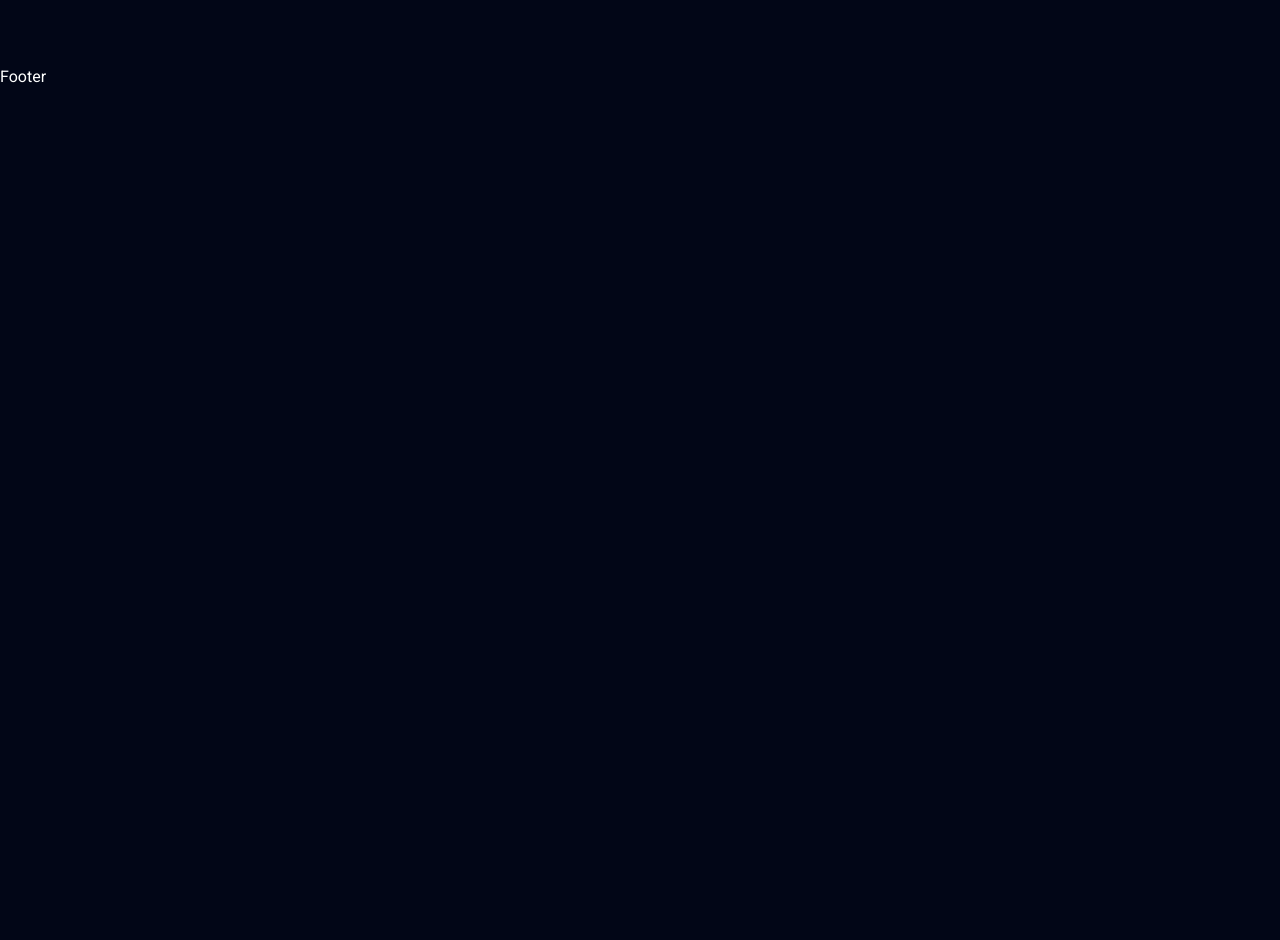
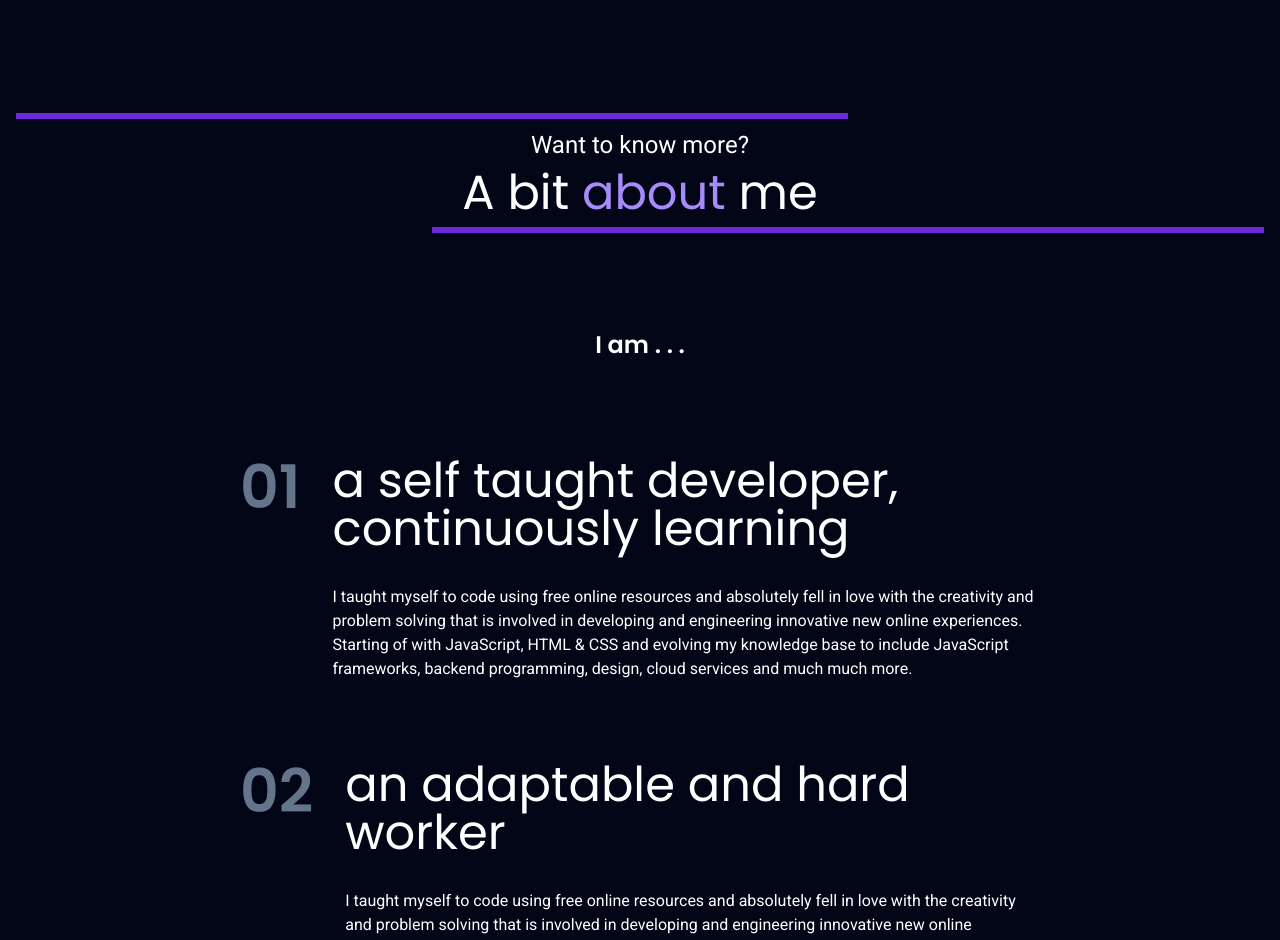
Before and after one commit to logansailer/Web-Portfolio, a React (Vite) app: page / in a window 1280 px wide. Shown: the part 1440-2380 px from the top of the page. Before the commit the page ends 1529 px from the top, so only its background shows below. Built offline with nearby package versions, Linux system fonts and the light colour scheme.

Commit message:
finished site

```diff
--- a/src/App.jsx
+++ b/src/App.jsx
@@ -2,16 +2,13 @@ import { useEffect, useState } from "react";
 import Header from "./components/header";
 import Main from "./components/Main";
 import Footer from "./components/footer";
-import Step from "./components/Step";
 
 function App() {
-  let y;
   const [offset, setOffset] = useState(0);
+  let y = offset;
 
   const onScroll = () => setOffset(window.scrollY);
   window.addEventListener("scroll", onScroll);
-
-  console.log(offset);
 
   function goTop() {
     document.body.scrollIntoView();
@@ -19,6 +16,9 @@ function App() {
 
   return (
     <div className="relative flex flex-col max-w-[1400] mx-auto w-full text-sm sm:text-base min-h-screen">
+      <Header y={y} />
+      <Main />
+      <Footer />
       <div
         className={
           "fixed bottom-0 w-full duration-200 flex p-10 z-[10] " +
@@ -29,14 +29,11 @@ function App() {
       >
         <button
           onClick={goTop}
-          className="ml-auto rounded-full bg-slate-900 text-violet-400 px-3 sm:px-4 hover:bg-slate-800 cursor-pointer aspect-square grid place-items-center"
+          className="ml-auto rounded-full aspect-sqaure bg-slate-900 text-violet-400 px-3 sm:px-4 hover:bg-slate-800 cursor-pointer aspect-square grid place-items-center"
         >
           <i className="fa-solid fa-arrow-up"></i>
         </button>
       </div>
-      <Header y={offset} />
-      <Main />
-      <Footer />
     </div>
   );
 }
--- a/src/components/Footer.jsx
+++ b/src/components/Footer.jsx
@@ -1,5 +1,45 @@
 const Footer = ({}) => {
-    return (<div>Footer</div>)
+  return (
+    <div
+      className="py-20 sm:py-32 bg-black border-t border-solid border-violet-950 flex flex-col
+    gap-4 sm:gap-8 justify-center items-center "
+    >
+      <p className="px-4 py-2 bg-white text-slate-950 font-medium">
+        Connect with me &darr;
+      </p>
+      <div className="flex flex-col gap-4 items-center justify-center">
+        <p>
+          <b className="pr-2">Email</b> logansailer0633@gmail.com
+        </p>
+        <p>
+          <b className="pr-2">Github</b>
+          <a
+            className="text-violet-400"
+            target="_blank"
+            href="https://github.com/logansailer"
+          >
+            logansailer
+            <sup>
+              <i className="fa-solid fa-arrow-up-right-from-square text-xs scale-75"></i>
+            </sup>
+          </a>
+        </p>
+        <p>
+          <b className="pr-2">LinkedIn</b>
+          <a
+            className="text-violet-400"
+            target="_blank"
+            href="https://www.linkedin.com/in/logan-sailer/"
+          >
+            logan-sailer
+            <sup>
+              <i className="fa-solid fa-arrow-up-right-from-square text-xs scale-75"></i>
+            </sup>
+          </a>
+        </p>
+      </div>
+    </div>
+  );
 };
 
 export default Footer;
--- a/src/components/Main.jsx
+++ b/src/components/Main.jsx
@@ -22,6 +22,23 @@ let steps = [
   },
 ];
 
+let benefits = [
+  {
+    name: "a self taught developer, continuously learning",
+    description:
+      "I taught myself to code using free online resources and absolutely fell in love with the creativity and problem solving that is involved in developing and engineering innovative new online experiences. Starting of with JavaScript, HTML & CSS and evolving my knowledge base to include JavaScript frameworks, backend programming, design, cloud services and much much more.",
+  },
+  {
+    name: "an adaptable and hard worker",
+    description:
+      "I taught myself to code using free online resources and absolutely fell in love with the creativity and problem solving that is involved in developing and engineering innovative new online experiences. Starting of with JavaScript, HTML & CSS and evolving my knowledge base to include JavaScript frameworks, backend programming, design, cloud services and much much more.",
+  },
+  {
+    name: "the one who can it done",
+    description:
+      "I taught myself to code using free online resources and absolutely fell in love with the creativity and problem solving that is involved in developing and engineering innovative new online experiences. Starting of with JavaScript, HTML & CSS and evolving my knowledge base to include JavaScript frameworks, backend programming, design, cloud services and much much more.",
+  },
+];
 const Main = ({}) => {
   return (
     <main className="flex flex-col flex-1 p-4">
@@ -29,7 +46,10 @@ const Main = ({}) => {
         id="intropage"
         className="grid grid-cols-1 lg:grid-cols-2 gap-10 py-8 sm:py-14"
       >
-        <div className="flex flex-col lg:justify-center text-center lg:text-left gap-6 md:gap-8 lg:gap-10">
+        <div
+          className="flex flex-col lg:justify-center text-center
+        lg:text-left gap-6 md:gap-8 lg:gap-10"
+        >
           <h2 className="font-semibold text-4xl sm:text-5xl md:text-6xl">
             Hi I'm <span className="poppins text-violet-400">Logan</span> Sailer
             <br />A Full Stack{" "}
@@ -43,10 +63,15 @@ const Main = ({}) => {
           <a
             href="https://www.linkedin.com/in/logan-sailer/"
             target="_blank"
-            className="poppins blueShadow mx-auto lg:mr-auto text-base sm:text-lg md:text-xl relative overflow-hidden px-6 py-3 group rounded-full bg-white text-slate-950 cursor-pointer"
+            className="poppins blueShadow mx-auto lg:mr-auto lg:ml-0 text-base sm:text-lg
+            md:text-xl relative overflow-hidden px-6 py-3 group rounded-full bg-white
+             text-slate-950 cursor-pointer"
           >
-            <div className="absolute top-0 right-full w-full h-full bg-violet-400 opacity-20 group-hover:translate-x-full z-0 duration-200"></div>
-            <h4 className="relative z-9">Get in Touch &#8594;</h4>
+            <div
+              className="absolute top-0 right-full w-full h-full bg-violet-400
+            opacity-20 group-hover:translate-x-full z-0 duration-200"
+            ></div>
+            <h4 className="relative z-9">Get in Touch &rarr;</h4>
           </a>
         </div>
         <div className="relative shadow-2xl grid place-items-center">
@@ -69,7 +94,8 @@ const Main = ({}) => {
         <a
           href=""
           target="_blank"
-          className="mx-auto px-4 py-2 rounded-md border border-solid border-white flex items-center gap-2 -mb-4 sm:-mb-0 -mt-10 hover:border-voilet-70 duration-200"
+          className="mx-auto px-4 py-2 rounded-md border border-solid border-white
+          flex items-center gap-2 -mb-4 sm:-mb-0 -mt-10 hover:border-voilet-70 duration-200"
         >
           <i className="fa-regular fa-circle-play"></i>
           <p>Watch Video</p>
@@ -80,7 +106,40 @@ const Main = ({}) => {
           <Step step={steps[2]} />
         </div>
       </section>
-      <section id="about"></section>
+      <section
+        id="about"
+        className="py-20 pt-10 lg:pt-16 lg:py-32 flex flex-col gap-16 sm:gap-20 md:gap-24 relative"
+      >
+        <div
+          className="flex flex-col gap-2 text-center relative before:absolute
+          before:top-0 before:left-0 before:w-2/3 before:h-1.5 before:bg-violet-700
+        after:absolute after:bottom-0 after:right-0 after:w-2/3 after:h-1.5
+         after:bg-violet-700 py-4"
+        >
+          <h6 className="text-lg sm:text-xl md:text-2xl">Want to know more?</h6>
+          <h3 className="font-semi-bold text-3xl sm:-4xl md:text-5xl">
+            A bit <span className="poppins text-violet-400">about</span> me
+          </h3>
+        </div>
+        <p className="mx-auto poppins font-semibold text-lg sm:text-xl md:text-2xl">
+          I am . . .
+        </p>
+        <div className="flex flex-col gap-20 w-full mx-auto max-w-[800px]">
+          {benefits.map((benefit, index = 0) => (
+            <div className="flex gap-6 sm:gap-8">
+              <p className="poppins text-4xl sm:text-5xl md:text-6xl text-slate-500 font-semibold">
+                0{index + 1}
+              </p>
+              <div className="flex flex-col gap-6 sm:gap-8">
+                <h3 className="text-2xl smLtext-3xl md:text-5xl">
+                  {benefit.name}
+                </h3>
+                <p>{benefit.description}</p>
+              </div>
+            </div>
+          ))}
+        </div>
+      </section>
     </main>
   );
 };
--- a/src/components/Step.jsx
+++ b/src/components/Step.jsx
@@ -14,7 +14,7 @@ const Step = ({ step }) => {
       <p>{step.content}</p>
       <div className="flex-1 flex justify-between gap-4 items-center">
         <div className="ml-auto cursor-pointer hover:text-slate-950 duration-200 relative after:absolute after:top-0 after:right-full after:w-full after:bg-white after:h-full after:duration-200 hover:after:translate-x-full after:z-[-1] overflow-hidden">
-          <p className="relative z-4">Go to &#8594; </p>
+          <p className="relative z-4">Go to &rarr; </p>
         </div>
       </div>
     </a>
```
Also changed, not shown: src/components/Header.jsx (+6 -2 lines).
